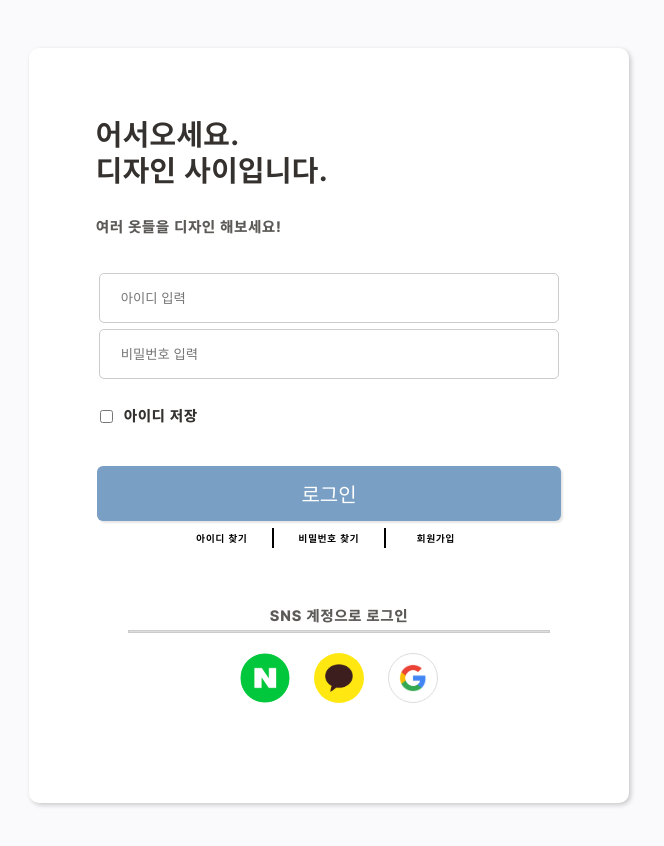
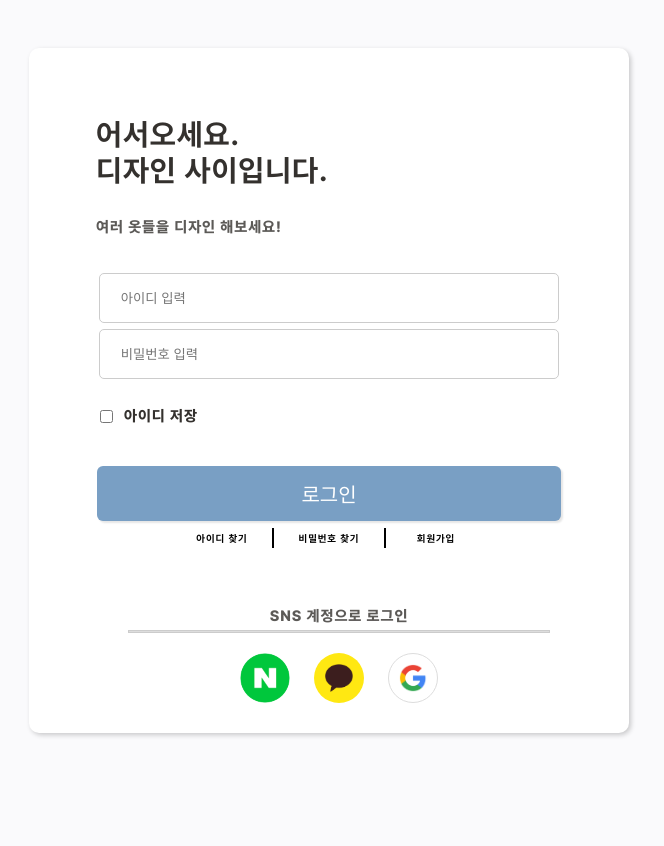
Before and after one commit to Kimsejeong04/design_sai, a React (Create React App) app in the folder front/: page /Welcome in a window 1280 px wide. Shown: the top 846 px of the page, without its empty margins (311-975 px from the left). After the commit the page ends 800 px from the top, so only its background shows below. Built offline with nearby package versions, Linux system fonts and the light colour scheme; a web font is replaced by a local one; what @draft-js-plugins/static-toolbar would draw is missing.

Commit message:
의뢰인랜딩페이지 수정

```diff
--- a/front/src/pages/Login/Welcomecss.css
+++ b/front/src/pages/Login/Welcomecss.css
@@ -84,7 +84,7 @@
   min-height: 37.5rem;
   margin: 0 auto;
   margin-top: 3rem;
-  padding-bottom: 4.375rem;
+  /*padding-bottom: 4.375rem;*/
 }
 
 /*아이디,비밀번호 입력창*/
```
